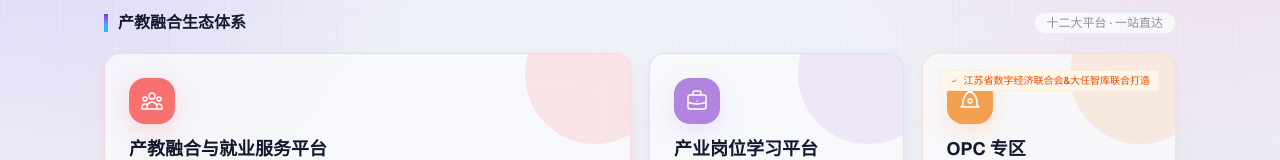
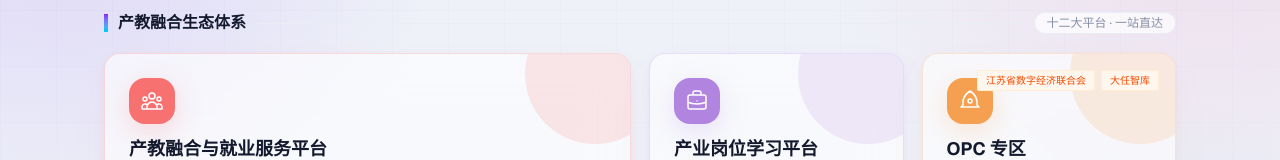
Before and after one commit to chenproton/zhiyu-backend, a Next.js app: page /portal in a window 1280 px wide. Shown: the part 214-374 px from the top of the page. Built offline with nearby package versions, Linux system fonts and the light colour scheme; no server answers.

Commit message:
style(portal): OPC 标签去掉勾号，拆分为两个短标签

```diff
--- a/app/portal/page.tsx
+++ b/app/portal/page.tsx
@@ -299,11 +299,13 @@ function GradientTile({
       )}
 
       {item.id === "opc" && (
-        <span className="absolute top-4 right-4 inline-flex items-center gap-1 text-[10px] font-medium text-orange-600 bg-orange-50 border border-orange-100 px-2 py-0.5 rounded-md whitespace-nowrap" style={{ zIndex: 3 }}>
-          <svg className="w-3 h-3" viewBox="0 0 24 24" fill="none" stroke="currentColor" strokeWidth={2}>
-            <path strokeLinecap="round" d="M9 12l2 2 4-4" />
-          </svg>
-          江苏省数字经济联合会&大任智库联合打造
+        <span className="absolute top-4 right-4 flex items-center gap-1.5" style={{ zIndex: 3 }}>
+          <span className="text-[10px] font-medium text-orange-600 bg-orange-50 border border-orange-100 px-2 py-0.5 rounded-md whitespace-nowrap">
+            江苏省数字经济联合会
+          </span>
+          <span className="text-[10px] font-medium text-orange-600 bg-orange-50 border border-orange-100 px-2 py-0.5 rounded-md whitespace-nowrap">
+            大任智库
+          </span>
         </span>
       )}
 
--- a/app/portal1/page.tsx
+++ b/app/portal1/page.tsx
@@ -299,11 +299,13 @@ function GradientTile({
       )}
 
       {item.id === "opc" && (
-        <span className="absolute top-4 right-4 inline-flex items-center gap-1 text-[10px] font-medium text-orange-600 bg-orange-50 border border-orange-100 px-2 py-0.5 rounded-md whitespace-nowrap" style={{ zIndex: 3 }}>
-          <svg className="w-3 h-3" viewBox="0 0 24 24" fill="none" stroke="currentColor" strokeWidth={2}>
-            <path strokeLinecap="round" d="M9 12l2 2 4-4" />
-          </svg>
-          江苏省数字经济联合会&大任智库联合打造
+        <span className="absolute top-4 right-4 flex items-center gap-1.5" style={{ zIndex: 3 }}>
+          <span className="text-[10px] font-medium text-orange-600 bg-orange-50 border border-orange-100 px-2 py-0.5 rounded-md whitespace-nowrap">
+            江苏省数字经济联合会
+          </span>
+          <span className="text-[10px] font-medium text-orange-600 bg-orange-50 border border-orange-100 px-2 py-0.5 rounded-md whitespace-nowrap">
+            大任智库
+          </span>
         </span>
       )}
 
```
Also changed, not shown: 1 other file (tests, documents, lock files or other folders).
